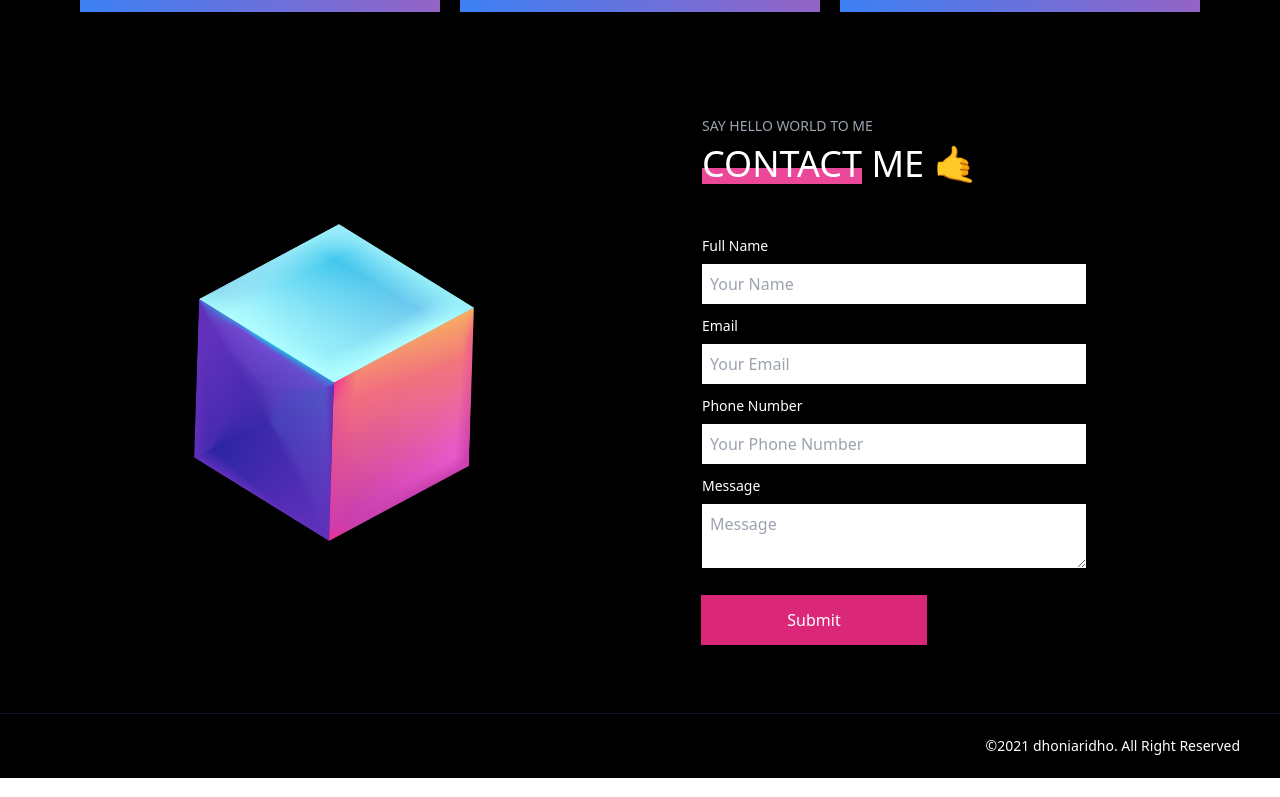
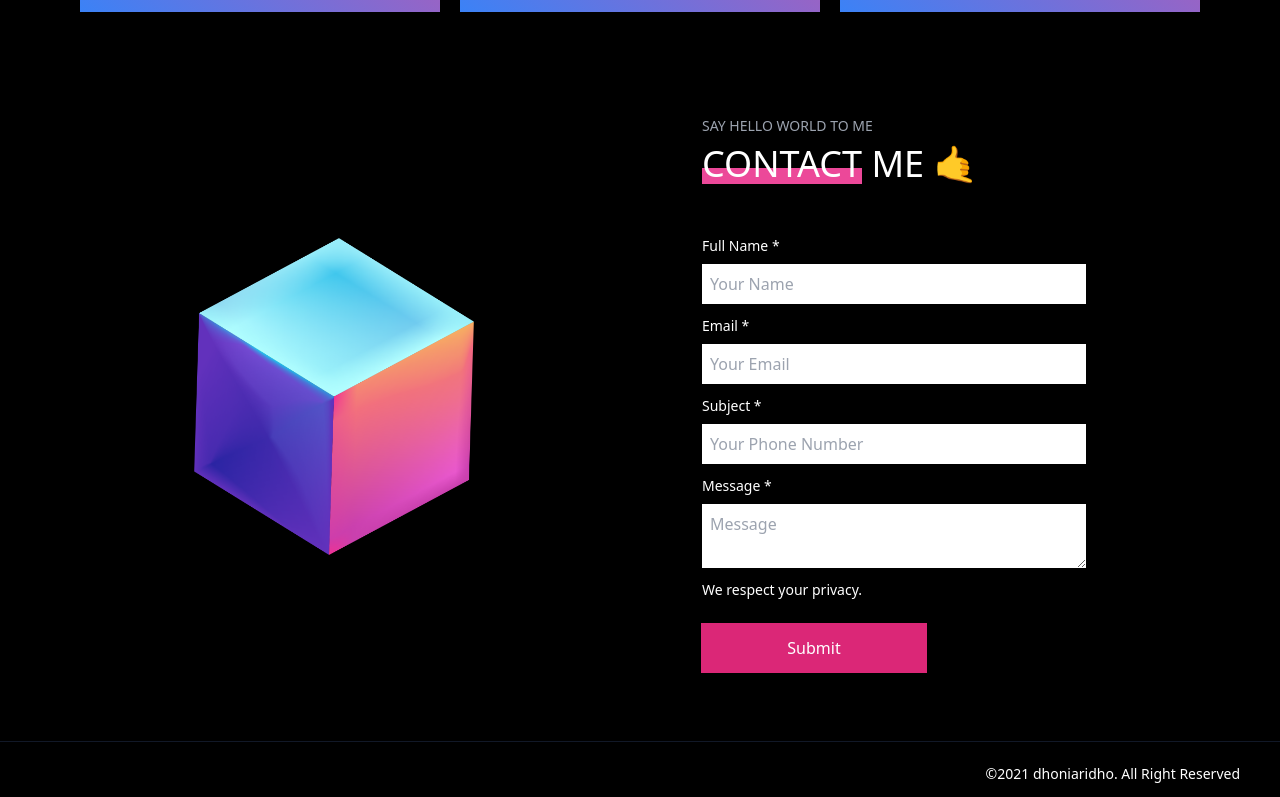
Before and after one commit to dhoniaridho/ahmadridhoni-v1, a Next.js app: page / in a window 1280 px wide. Shown: the part 1936-2733 px from the top of the page. Built offline with nearby package versions, Linux system fonts and the light colour scheme.

Commit message:
add: reset form after submit

```diff
--- a/pages/index.js
+++ b/pages/index.js
@@ -7,13 +7,14 @@ import { useForm } from 'react-hook-form';
 export default function Home() {
 
   const [isSubmitting, setIsSubmitting] = useState(false)
-  const { register, handleSubmit } = useForm()
+  const { register, handleSubmit, reset } = useForm()
   const onSubmit = async (data) => {
     setIsSubmitting(true)
     try {
       setTimeout(()=>{
+        alert(JSON.stringify(data))
+        reset(data = '');
         setIsSubmitting(false)
-        alert(JSON.stringify(data))
       }, 3000)
     } catch (error) {
       alert(error)
@@ -56,15 +57,15 @@ export default function Home() {
           <h1 className="text-4xl">Stuff I’ve Worked On 📁</h1>
         </div>
         <div className="grid grid-cols-3 gap-5">
-          <div className="animate-pulse h-80 bg-gradient-to-bl from-pink-500 to-blue-500"></div>
-          <div className="animate-pulse h-80 bg-gradient-to-bl from-pink-500 to-blue-500"></div>
-          <div className="animate-pulse h-80 bg-gradient-to-bl from-pink-500 to-blue-500"></div>
-          <div className="animate-pulse h-80 bg-gradient-to-bl from-pink-500 to-blue-500"></div>
-          <div className="animate-pulse h-80 bg-gradient-to-bl from-pink-500 to-blue-500"></div>
-          <div className="animate-pulse h-80 bg-gradient-to-bl from-pink-500 to-blue-500"></div>
-          <div className="animate-pulse h-80 bg-gradient-to-bl from-pink-500 to-blue-500"></div>
-          <div className="animate-pulse h-80 bg-gradient-to-bl from-pink-500 to-blue-500"></div>
-          <div className="animate-pulse h-80 bg-gradient-to-bl from-pink-500 to-blue-500"></div>
+          <div className="h-80 bg-gradient-to-bl from-pink-500 to-blue-500"></div>
+          <div className="h-80 bg-gradient-to-bl from-pink-500 to-blue-500"></div>
+          <div className="h-80 bg-gradient-to-bl from-pink-500 to-blue-500"></div>
+          <div className="h-80 bg-gradient-to-bl from-pink-500 to-blue-500"></div>
+          <div className="h-80 bg-gradient-to-bl from-pink-500 to-blue-500"></div>
+          <div className="h-80 bg-gradient-to-bl from-pink-500 to-blue-500"></div>
+          <div className="h-80 bg-gradient-to-bl from-pink-500 to-blue-500"></div>
+          <div className="h-80 bg-gradient-to-bl from-pink-500 to-blue-500"></div>
+          <div className="h-80 bg-gradient-to-bl from-pink-500 to-blue-500"></div>
         </div>
       </section>
       <section className="bg-black text-white px-20 py-16">
@@ -85,7 +86,7 @@ export default function Home() {
                 <fieldset className="mb-4">
                   <div className="flex flex-col my-3">
                     <label className="text-sm mb-2" htmlFor="name">
-                      Full Name
+                      Full Name *
                     </label>
                     <input
                       {...register("name")}
@@ -97,7 +98,7 @@ export default function Home() {
                   </div>
                   <div className="flex flex-col my-3">
                     <label className="text-sm mb-2" htmlFor="email">
-                      Email
+                      Email *
                     </label>
                     <input
                       {...register("email")}
@@ -109,10 +110,10 @@ export default function Home() {
                   </div>
                   <div className="flex flex-col my-3">
                     <label className="text-sm mb-2" htmlFor="phone">
-                      Phone Number
+                      Subject *
                     </label>
                     <input
-                      {...register("phone")}
+                      {...register("subject")}
                       type="text"
                       id="phone"
                       placeholder="Your Phone Number"
@@ -121,7 +122,7 @@ export default function Home() {
                   </div>
                   <div className="flex flex-col my-3">
                     <label className="text-sm mb-2" htmlFor="message">
-                      Message
+                      Message *
                     </label>
                     <textarea
                       {...register("message")}
@@ -131,6 +132,7 @@ export default function Home() {
                       className="py-2 text-black px-2 w-96 focus:outline-none"
                     ></textarea>
                   </div>
+                <p className="my-2 text-sm">We respect your privacy.</p>
                 </fieldset>
                 <button
                   className="group relative h-12 inline-flex w-64 border border-white sm:w-56 focus:outline-none"
```
